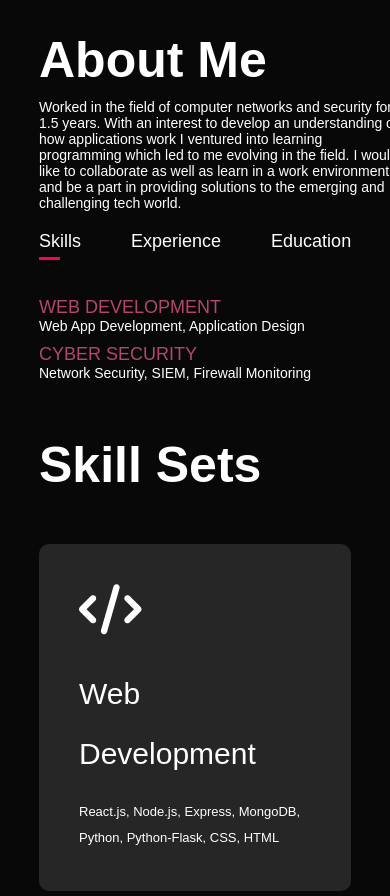
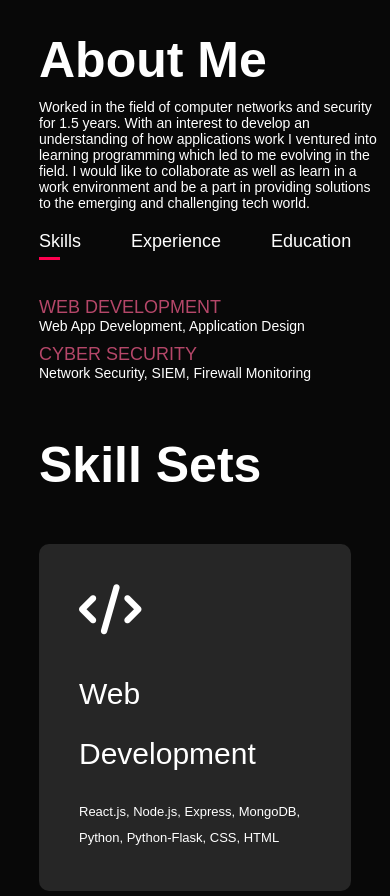
Before and after one commit to gpandia/gpandia.github.io, a plain HTML site: page index.html in a window 390 px wide. Shown: the part 1257-2153 px from the top of the page. Drawn offline with Linux system fonts and the light colour scheme.

Commit message:
description changes

```diff
--- a/css/styles.css
+++ b/css/styles.css
@@ -419,6 +419,10 @@ i.fa-laptop-code{
     margin-bottom: 10px;
   }
 
+  .about-col-2 .description{
+    margin-right: 20px;
+  }
+
   i.fa-laptop-code{
     display: block;
     font-size: 150px;
```
